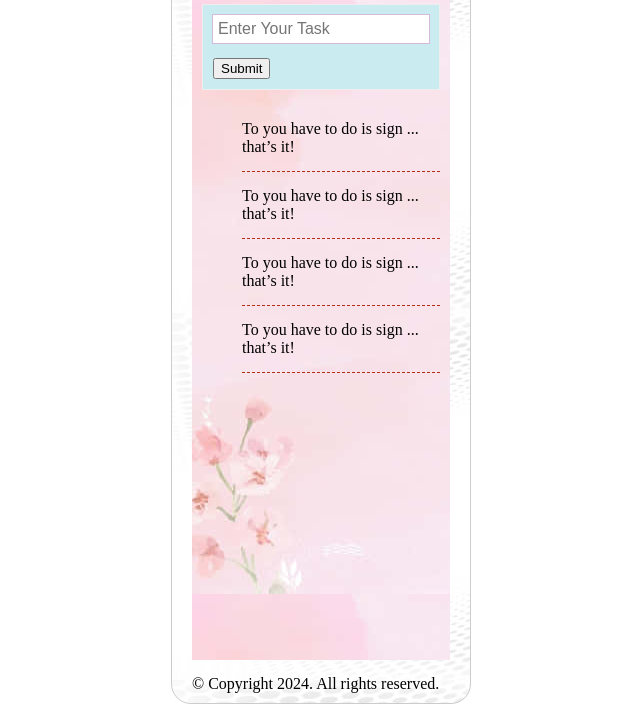
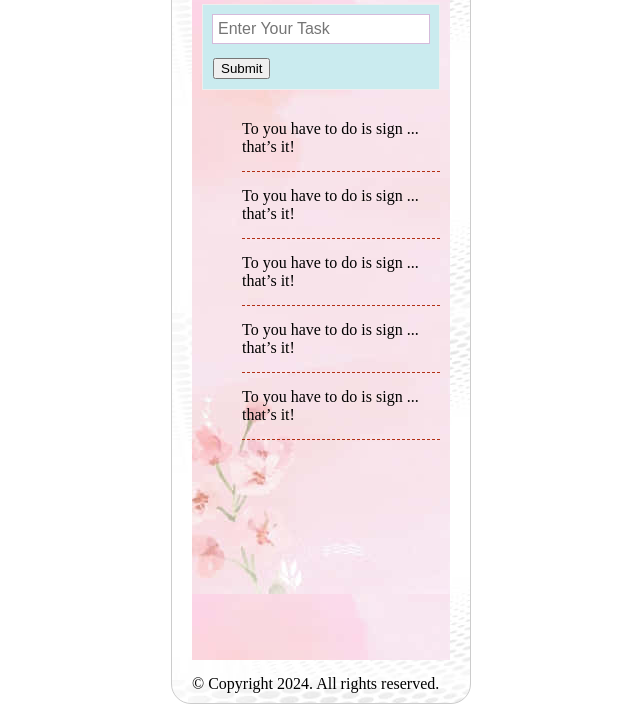
Before and after one commit to nidhirajawat/Todo-list-application, a plain HTML site: page index.html in a window 1280 px wide. Shown: the part 75-800 px from the top of the page, without its empty margins (319-959 px from the left). Drawn offline with Linux system fonts and the light colour scheme.

Commit message:
LIST ADDED

```diff
--- a/index.html
+++ b/index.html
@@ -92,6 +92,9 @@
           <ul class="list-items">
             <li class="list-item">To you have to do is sign ... that’s it!</li>
           </ul>
+          <ul class="list-items">
+            <li class="list-item">To you have to do is sign ... that’s it!</li>
+          </ul>
         </div>
       </div>
       <div class="todo-footer">&copy; Copyright 2024. All rights reserved.</div>
```
